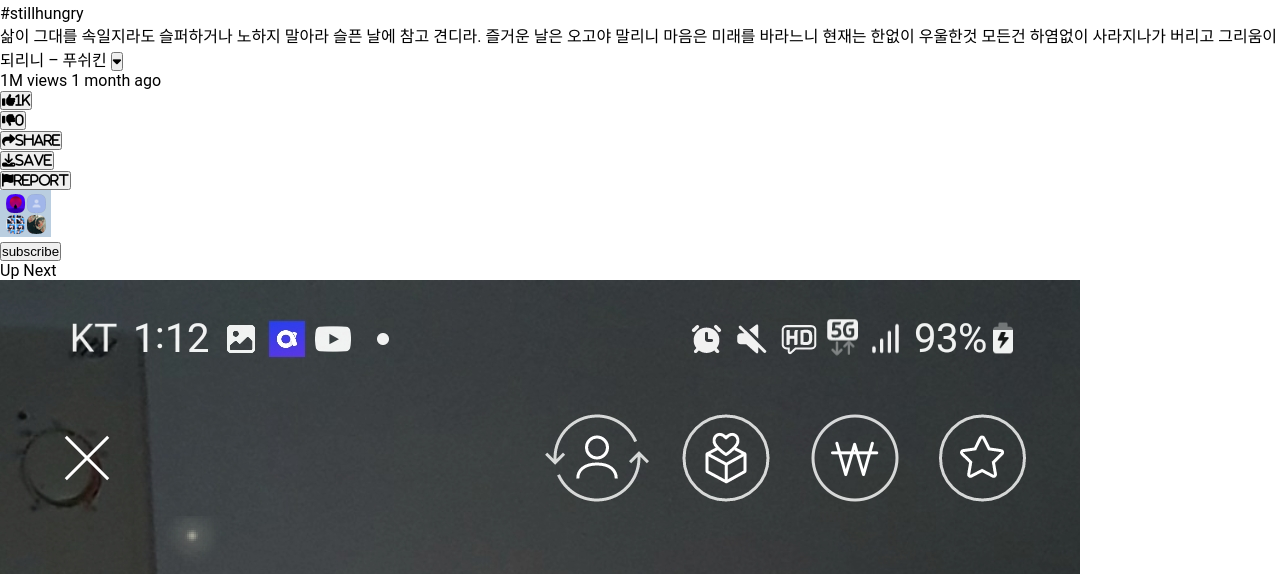
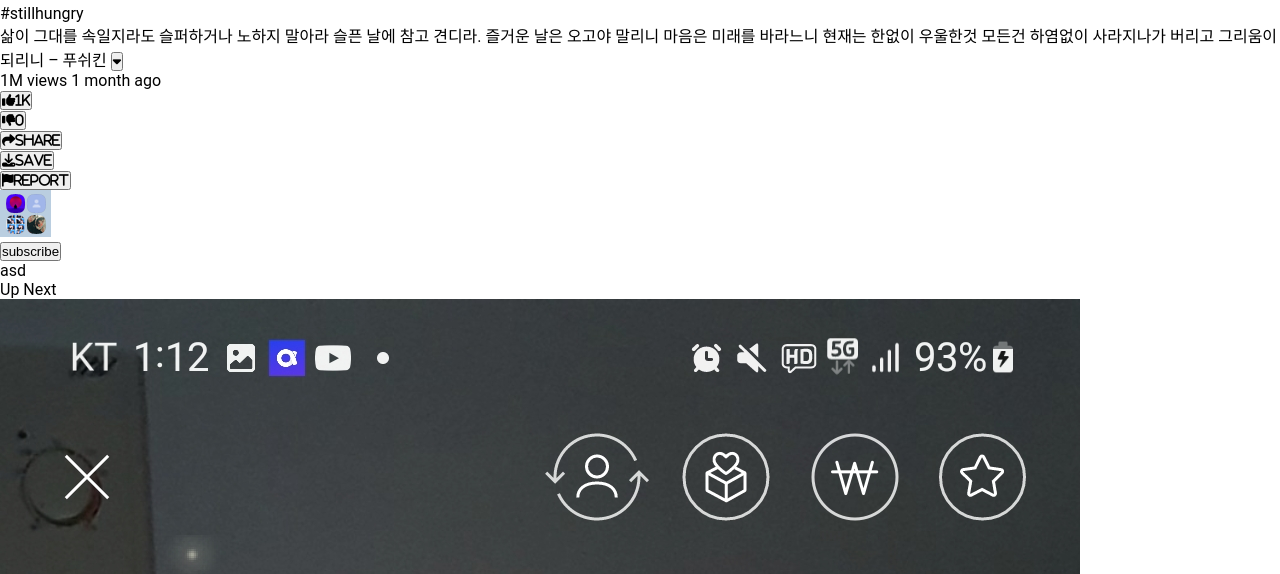
Before and after one commit to bombcodee/fiest, a plain HTML site: page YoutubeWeb/index.html in a window 1280 px wide. Shown: the part 226-800 px from the top of the page. Drawn offline with Linux system fonts and the light colour scheme.

Commit message:
원상복귀

```diff
--- a/YoutubeWeb/index.html
+++ b/YoutubeWeb/index.html
@@ -91,6 +91,7 @@
                 <span class="subscribers"></span>
             </div>
             <button class="subscribe">subscribe</button>
+            <div class="aa">asd</div>
         </div>
     </section>
 
```
